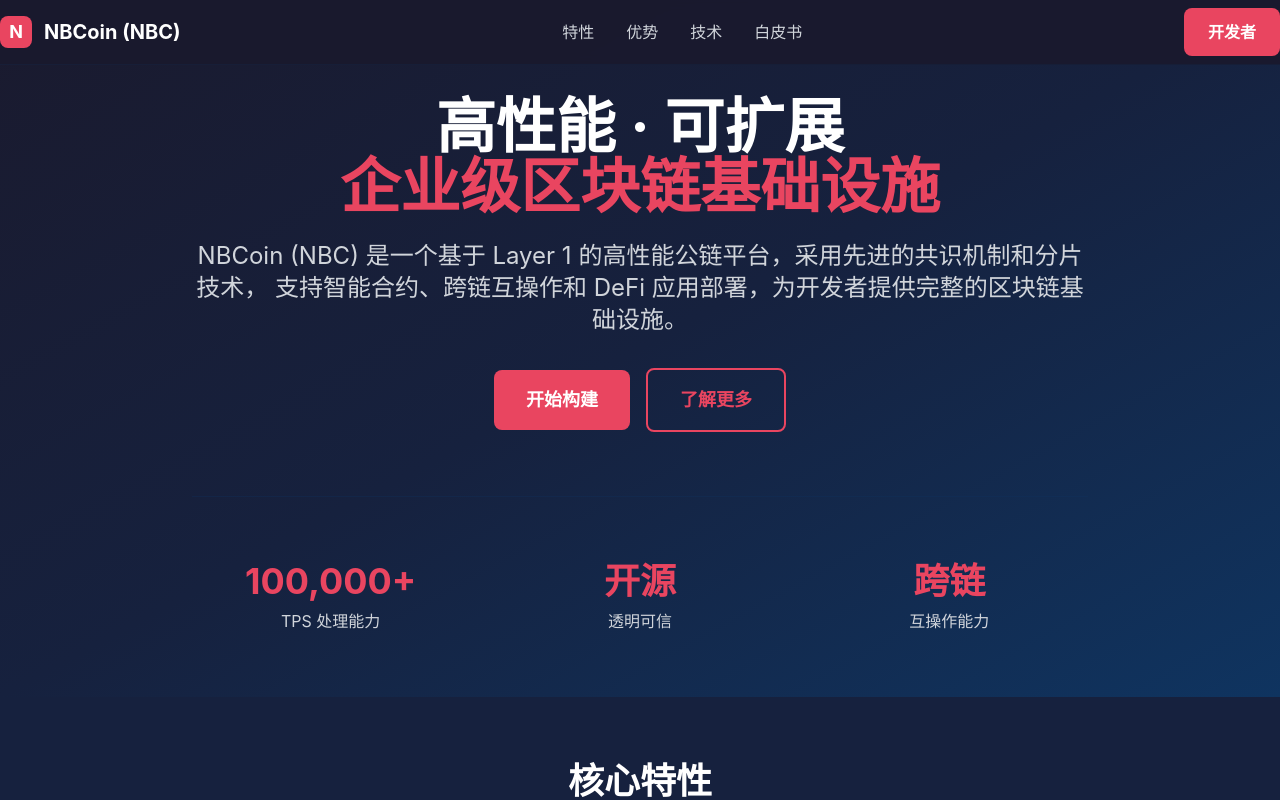
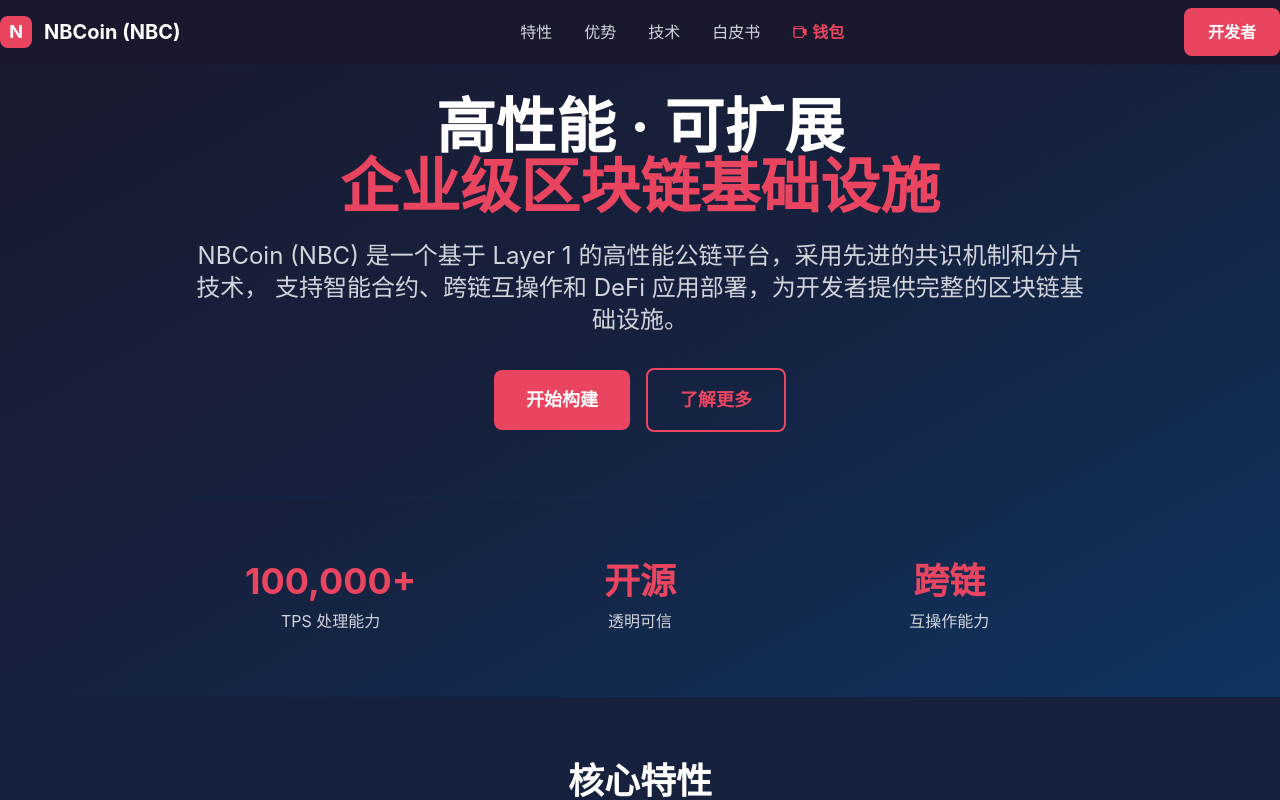
Before and after one commit to nbc111/nbcblockwebsite, a Next.js app: page / in a window 1280 px wide. Shown: the top 800 px of the page. Built offline with nearby package versions, Linux system fonts and the light colour scheme.

Commit message:
添加钱包按钮；

```diff
--- a/components/Header.tsx
+++ b/components/Header.tsx
@@ -23,6 +23,24 @@ export default function Header() {
             <a href="#benefits" className="text-gray-300 hover:text-white transition-colors">优势</a>
             <a href="#technology" className="text-gray-300 hover:text-white transition-colors">技术</a>
             <a href="#whitepaper" className="text-gray-300 hover:text-white transition-colors">白皮书</a>
+            <button
+              onClick={() => {
+                const userAgent = navigator.userAgent.toLowerCase()
+                if (userAgent.includes('android')) {
+                  window.open('https://play.google.com/store/apps/details?id=com.nbcoin.wallet', '_blank')
+                } else if (userAgent.includes('iphone') || userAgent.includes('ipad')) {
+                  window.open('https://apps.apple.com/app/nbcoin-wallet/id123456789', '_blank')
+                } else {
+                  alert('请使用手机扫描二维码下载钱包App，或访问 https://wallet.nbcoin.io 下载')
+                }
+              }}
+              className="text-chain-highlight hover:text-white transition-colors font-semibold flex items-center space-x-1"
+            >
+              <svg className="w-4 h-4" fill="currentColor" viewBox="0 0 24 24">
+                <path d="M21 7h-3V6a3 3 0 0 0-3-3H5a3 3 0 0 0-3 3v12a3 3 0 0 0 3 3h10a3 3 0 0 0 3-3v-1h3a1 1 0 0 0 1-1V8a1 1 0 0 0-1-1zM5 4h10a1 1 0 0 1 1 1v1H5a1 1 0 0 1-1-1V5a1 1 0 0 1 1-1zm11 14a1 1 0 0 1-1 1H5a1 1 0 0 1-1-1V8h12v10zm2-2h-2v-2h2v2z"/>
+              </svg>
+              <span>钱包</span>
+            </button>
           </nav>
 
           {/* CTA Button */}
@@ -54,6 +72,24 @@ export default function Header() {
               <a href="#benefits" className="block px-3 py-2 text-gray-300 hover:text-white transition-colors">优势</a>
               <a href="#technology" className="block px-3 py-2 text-gray-300 hover:text-white transition-colors">技术</a>
               <a href="#whitepaper" className="block px-3 py-2 text-gray-300 hover:text-white transition-colors">白皮书</a>
+              <button
+                onClick={() => {
+                  const userAgent = navigator.userAgent.toLowerCase()
+                  if (userAgent.includes('android')) {
+                    window.open('https://play.google.com/store/apps/details?id=com.nbcoin.wallet', '_blank')
+                  } else if (userAgent.includes('iphone') || userAgent.includes('ipad')) {
+                    window.open('https://apps.apple.com/app/nbcoin-wallet/id123456789', '_blank')
+                  } else {
+                    alert('请使用手机扫描二维码下载钱包App，或访问 https://wallet.nbcoin.io 下载')
+                  }
+                }}
+                className="block w-full px-3 py-2 text-left text-chain-highlight hover:text-white transition-colors font-semibold flex items-center space-x-2"
+              >
+                <svg className="w-4 h-4" fill="currentColor" viewBox="0 0 24 24">
+                  <path d="M21 7h-3V6a3 3 0 0 0-3-3H5a3 3 0 0 0-3 3v12a3 3 0 0 0 3 3h10a3 3 0 0 0 3-3v-1h3a1 1 0 0 0 1-1V8a1 1 0 0 0-1-1zM5 4h10a1 1 0 0 1 1 1v1H5a1 1 0 0 1-1-1V5a1 1 0 0 1 1-1zm11 14a1 1 0 0 1-1 1H5a1 1 0 0 1-1-1V8h12v10zm2-2h-2v-2h2v2z"/>
+                </svg>
+                <span>钱包</span>
+              </button>
               <div className="pt-4">
                 <button
                   onClick={() => window.open('https://docs.nbcoin.io', '_blank')}
```
